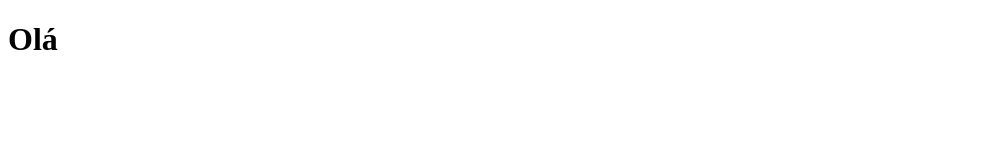
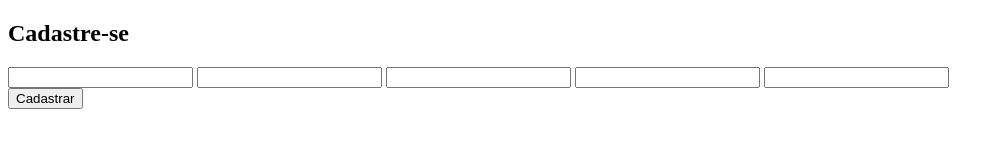
Before and after one commit to cleitonmendescoelho/Git, a plain HTML site: page index.html in a window 1280 px wide. Shown: the whole page, without its empty margins (0-1004 px from the left). Drawn offline with Linux system fonts and the light colour scheme.

Commit message:
Criando a raiz do documento

```diff
--- a/index.html
+++ b/index.html
@@ -2,9 +2,21 @@
 <html lang="PT-BR">
     <head>
         <meta charset="UTF8">
+        <meta>
+        <link rel="estylesheet" href="estilos.css">
         <title>Forms.com</title>
     </head>
     <body>
-    <h1>Olá</h1>
+    <main>
+        <h2>Cadastre-se</h2>
+        <form action="">
+            <input type="text">
+            <input type="text">
+            <input type="text">
+            <input type="text">
+            <input type="text">
+        </form>
+        <button>Cadastrar</button>
+    </main>
     </body>
 </html>
```
